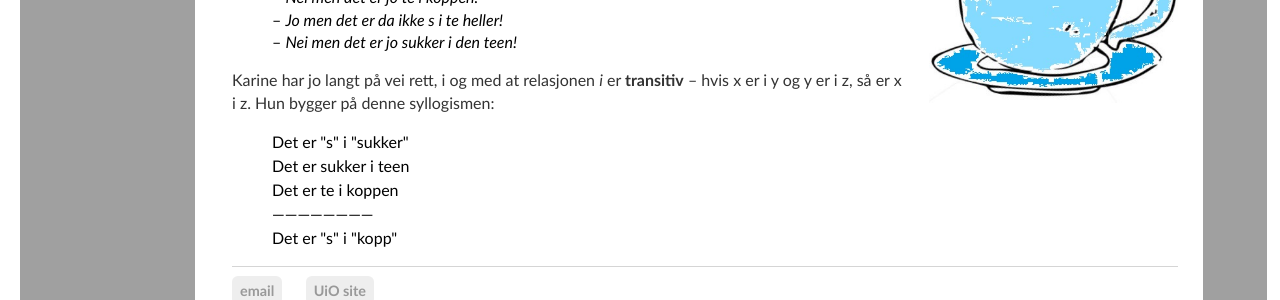
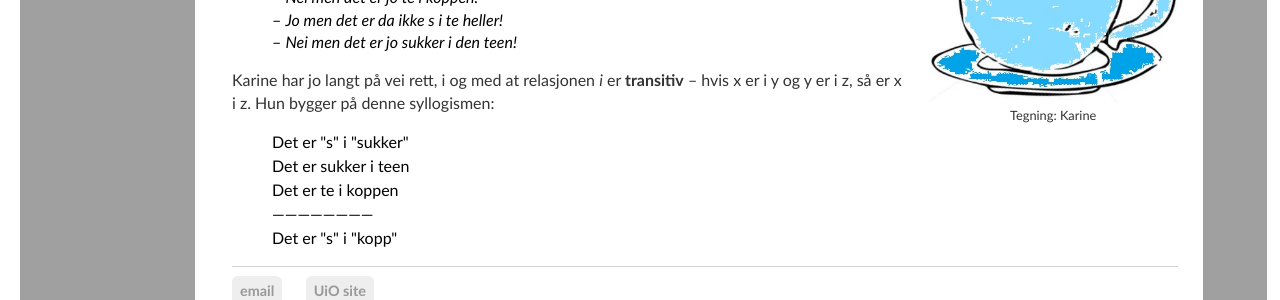
Before and after one commit to kjelljs/kjelljs.github.io, a Jekyll site: the page built from dissemination/vitsen.html, in a window 1280 px wide and 900 px high, scrolled down 3499 px. Shown: the part 541-841 px from the top of the window. Built offline with Jekyll 4.4.1, drawn with Linux system fonts in a browser that asks for light colours.

Commit message:
Update vitsen.html

```diff
--- a/dissemination/vitsen.html
+++ b/dissemination/vitsen.html
@@ -214,7 +214,7 @@
 	<li>Tolkning 2 er <strong>syntaktisk og semantisk minst like lett tilgjengelig</strong> som tolkning 1.</li>
 </ul>
 <p>Men dette siste gjelder ikke for det neste tilfellet, og det er nok fordi det er et barn som står for tolkning 2:</p>
-							     <div style="float:right;"><figure class="rightfig"><img src="/pics/kopp.jpg" style="height: 180px"></figure></div>
+							     <div style="float:right;"><figure class="rightfig"><img src="/pics/kopp.jpg" style="height: 180px"><figcaption>Tegning: Karine</figcaption></figure></div>
 <ul style="line-height:1.4;">
 	<li>&ndash; <i>Men Karine da. Du skulle jo tegne noe med s i.</i></li>
 	<li>&ndash; <i>Ja.</i></li>
```
